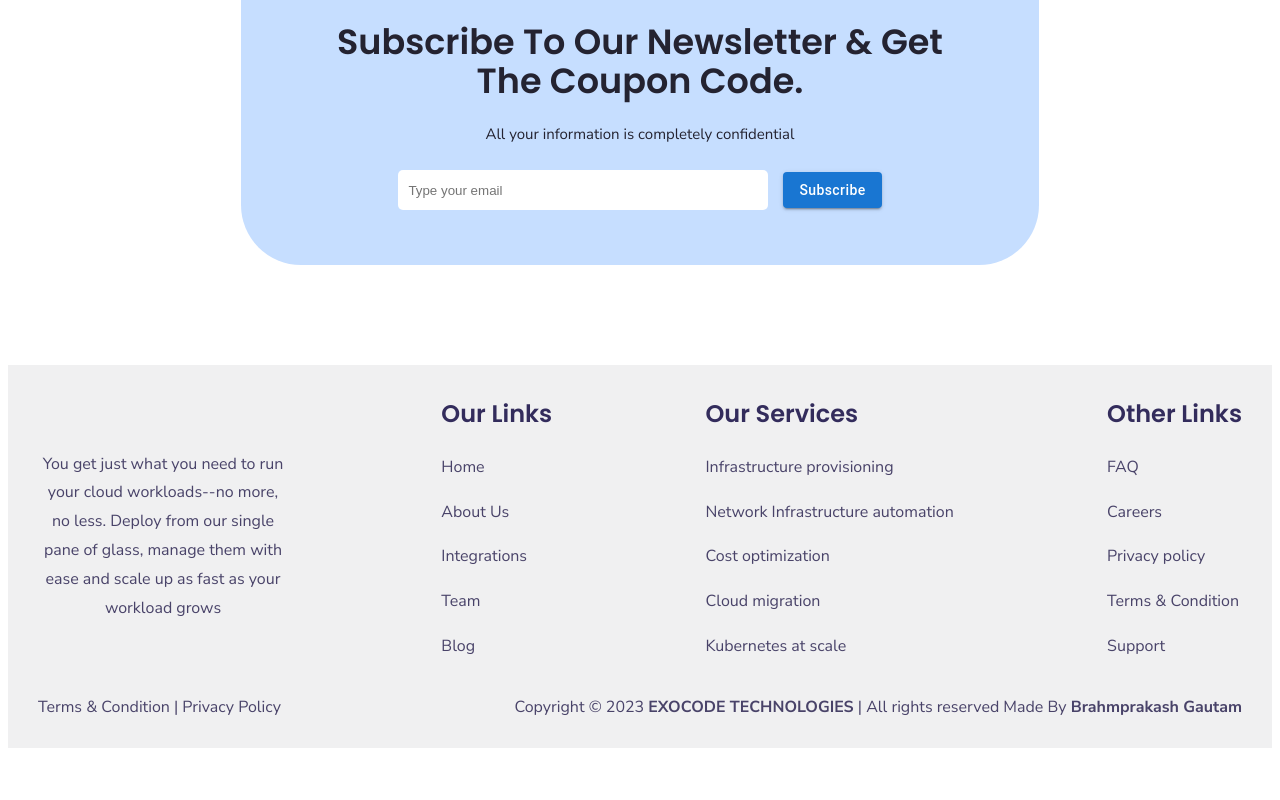
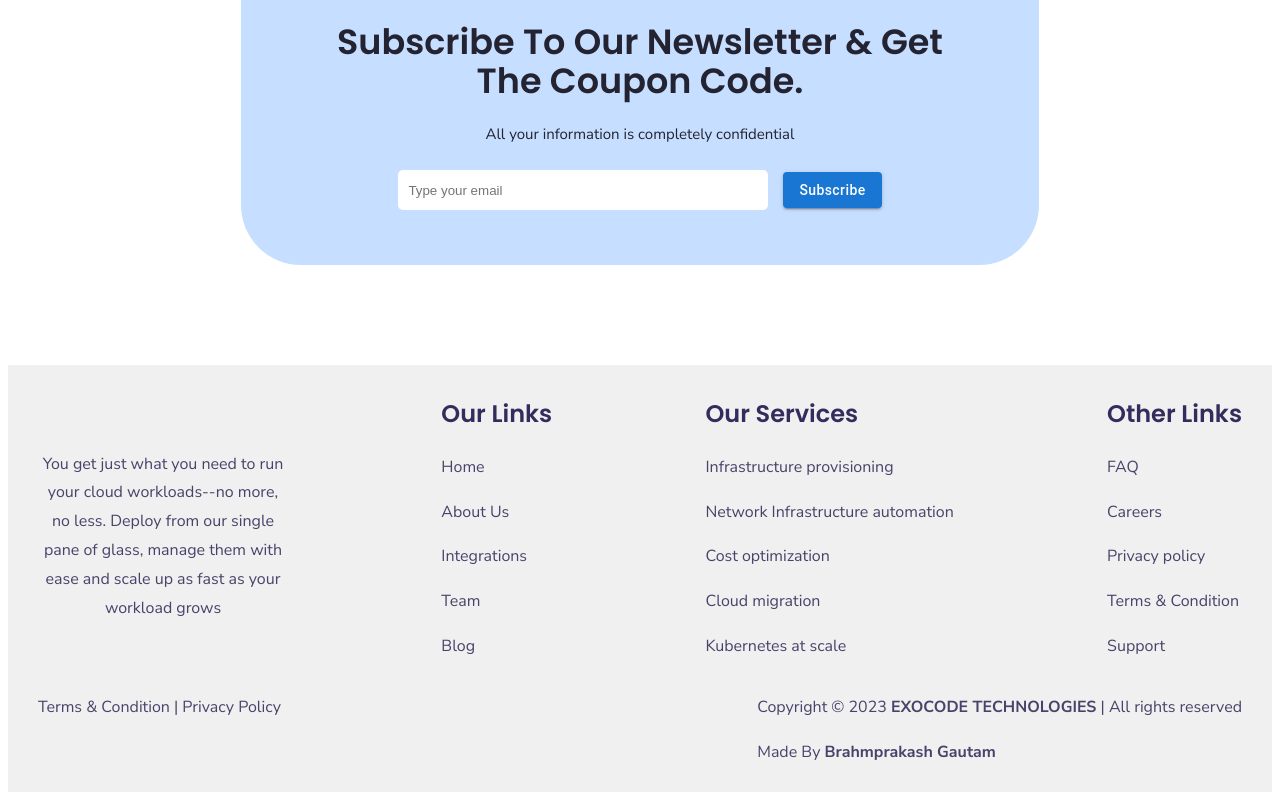
Before and after one commit to bpgautam2003/Xerocode-Website, a React (Vite) app: page / in a window 1280 px wide. Shown: the part 9070-9870 px from the top of the page. Before the commit the page ends 9826 px from the top, so only its background shows below. Built offline with nearby package versions, Linux system fonts and the light colour scheme.

Commit message:
Update Footer.jsx

```diff
--- a/src/Components/Footer.jsx
+++ b/src/Components/Footer.jsx
@@ -39,11 +39,11 @@ const Footer = () => {
 
       <div className="footer-2">
         <p>Terms & Condition | Privacy Policy </p>
-        <p>
-          Copyright © 2023 <span>EXOCODE TECHNOLOGIES</span> | All rights
-          reserved
-          Made By <span>Brahmprakash Gautam</span>
-        </p>
+        <div>
+          <p>Copyright © 2023 <span>EXOCODE TECHNOLOGIES</span> | All rights
+          reserved </p>
+          <p>Made By <span>Brahmprakash Gautam</span></p>
+        </div>
 
       </div>
     </div>
```
